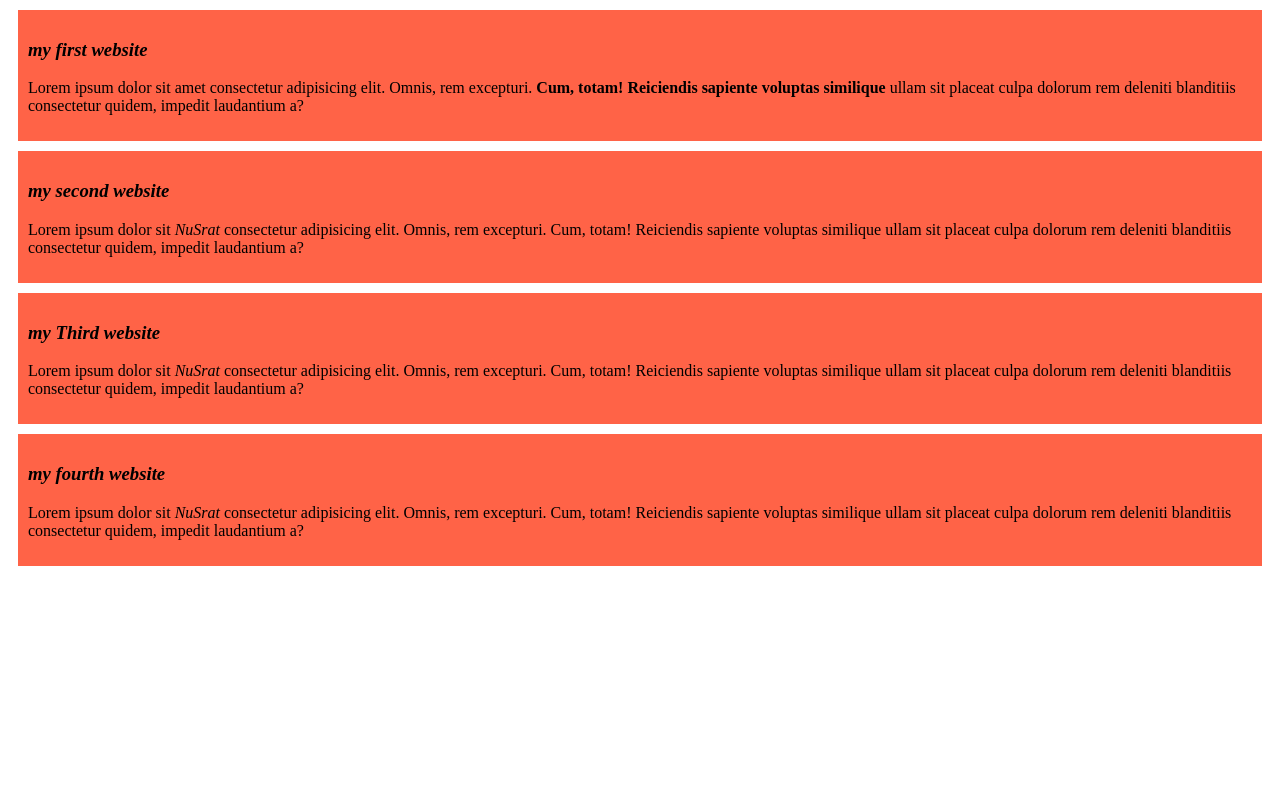
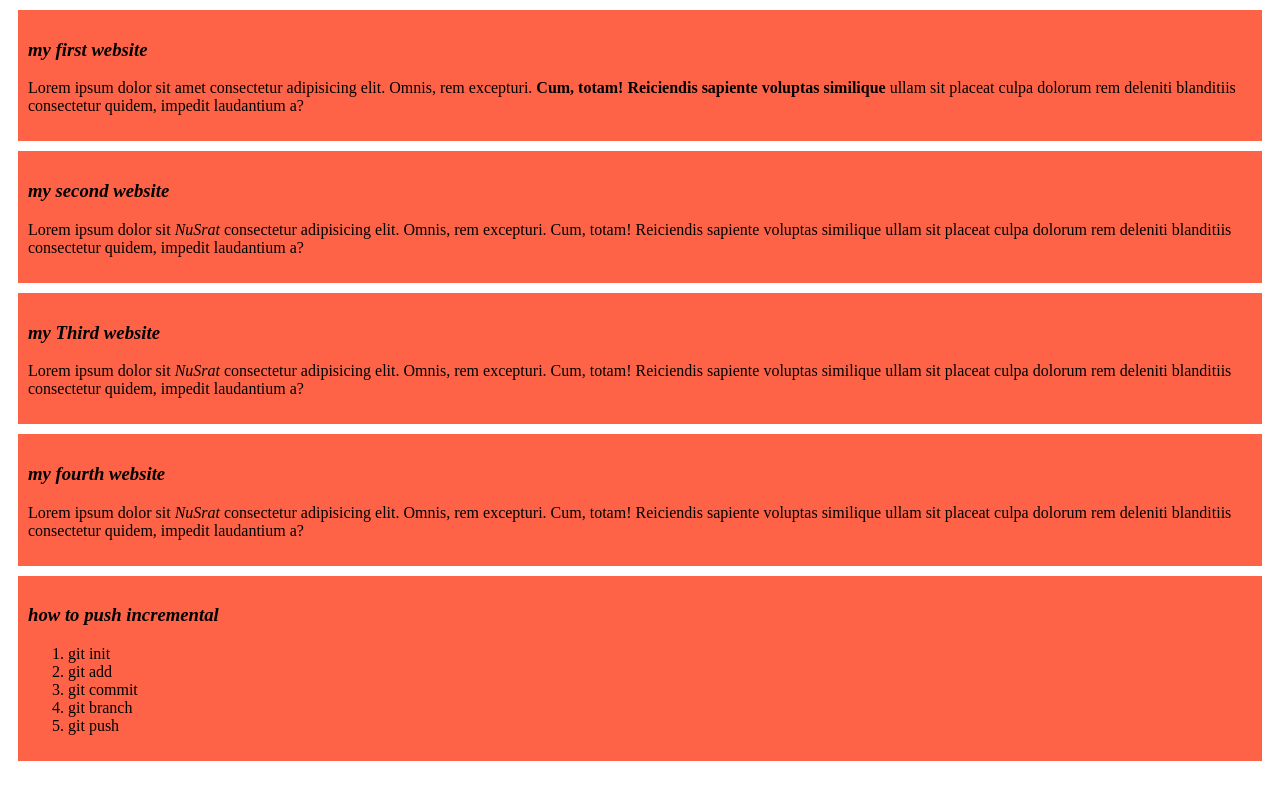
Before and after one commit to Nusrat-Nuha/my-second-website, a plain HTML site: page index.html in a window 1280 px wide. Drawn offline with Linux system fonts and the light colour scheme.

Commit message:
second commit

```diff
--- a/index.html
+++ b/index.html
@@ -26,5 +26,15 @@
             <h3><i>my fourth website</i></h3>
             <p>Lorem ipsum dolor sit <em>NuSrat</em> consectetur adipisicing elit. Omnis, rem excepturi. Cum, totam! Reiciendis sapiente voluptas similique ullam sit placeat culpa dolorum rem deleniti blanditiis consectetur quidem, impedit laudantium a?</p>
           </div>
+          <div>
+            <h3><i> how to push incremental</i></h3>
+            <ol>
+              <li>git init</li>
+              <li>git add</li>
+              <li>git commit</li>
+              <li>git branch</li>
+              <li>git push</li>
+            </ol>
+          </div>
 </body>
 </html>
```
